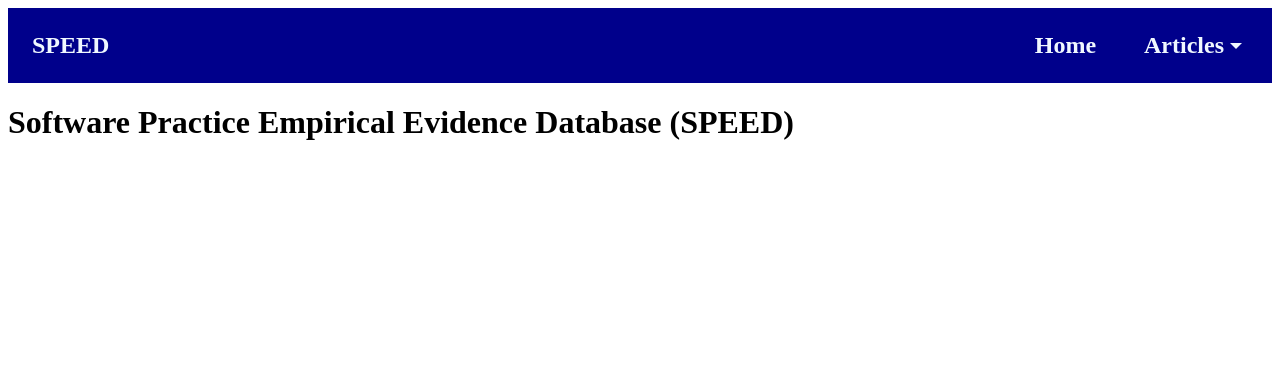
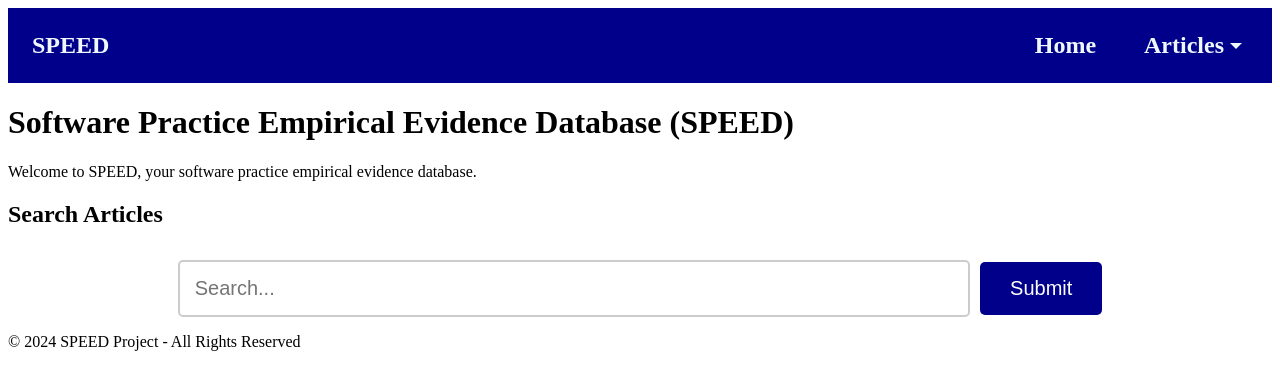
Before and after one commit to h6u3/CISE_SPEED, a Next.js app in the folder frontend/: page / in a window 1280 px wide. Shown: the top 390 px of the page. Built offline with nearby package versions, Linux system fonts and the light colour scheme.

Commit message:
done the UI part of search homepage
done the UI part of the homepage. figured out where the homepage is at. (memory was rusty). this is soley the UI only. I have not implement any actual functionalities yet

```diff
--- a/frontend/src/pages/index.tsx
+++ b/frontend/src/pages/index.tsx
@@ -1,7 +1,27 @@
+import SearchBar from '../components/nav/SearchBar'; // Adjust the path as needed
+
 export default function Home() {
   return (
     <div className="container">
+      <header>
       <h1>Software Practice Empirical Evidence Database (SPEED)</h1>
+      </header>
+      <main>
+        {/* Optional: Add any introduction text or main content here */}
+        <section className="hero">
+          <p>Welcome to SPEED, your software practice empirical evidence database.</p>
+        </section>
+
+        {/* Main content of your homepage */}
+        <section className="search-section">
+          <h2>Search Articles</h2>
+          <SearchBar /> {/* Optional Search Bar */}
+        </section>
+      </main>
+
+      <footer>
+        <p>© 2024 SPEED Project - All Rights Reserved</p>
+      </footer>
     </div>
   );
 }
```
Lines whose indentation alone changed are shown as unchanged.
